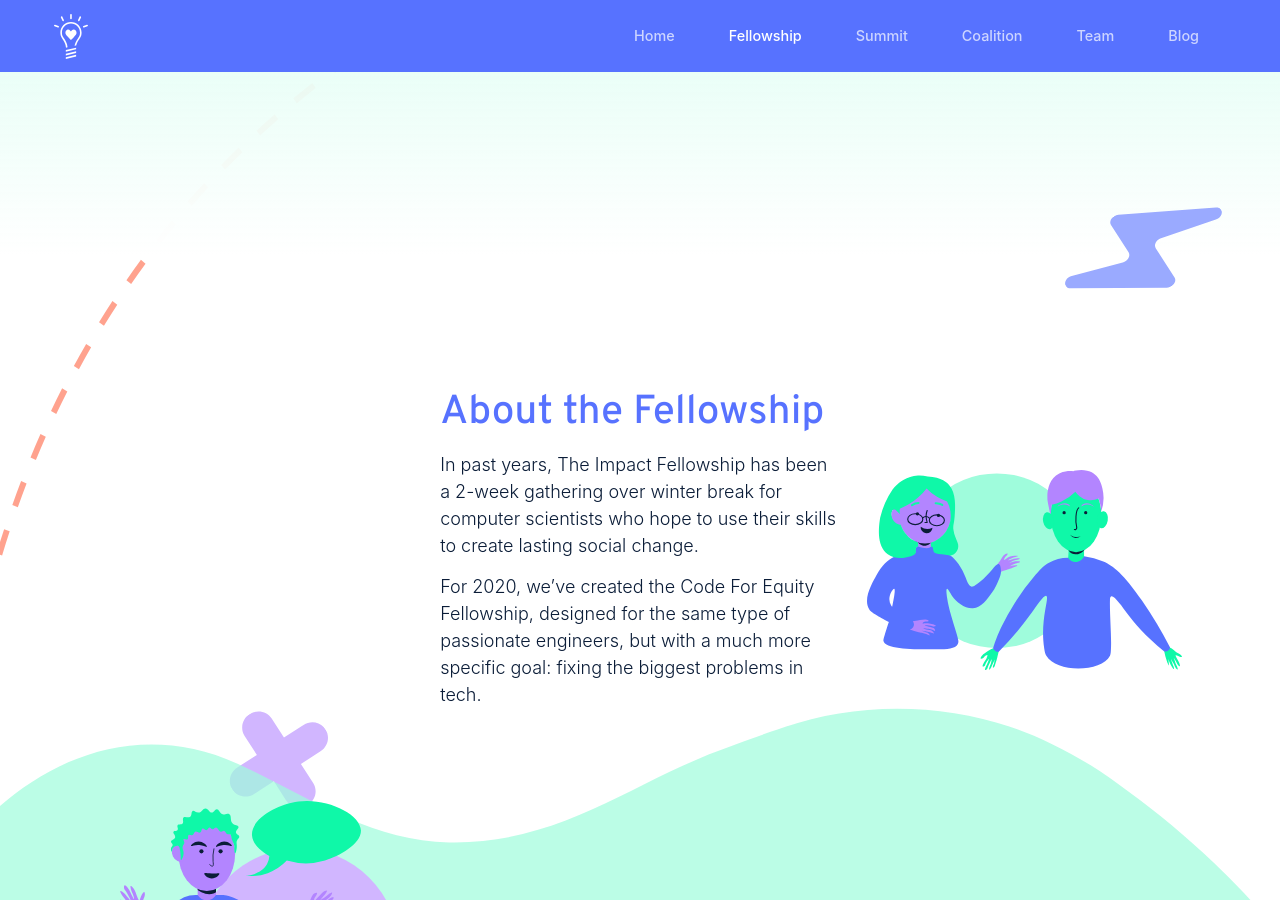
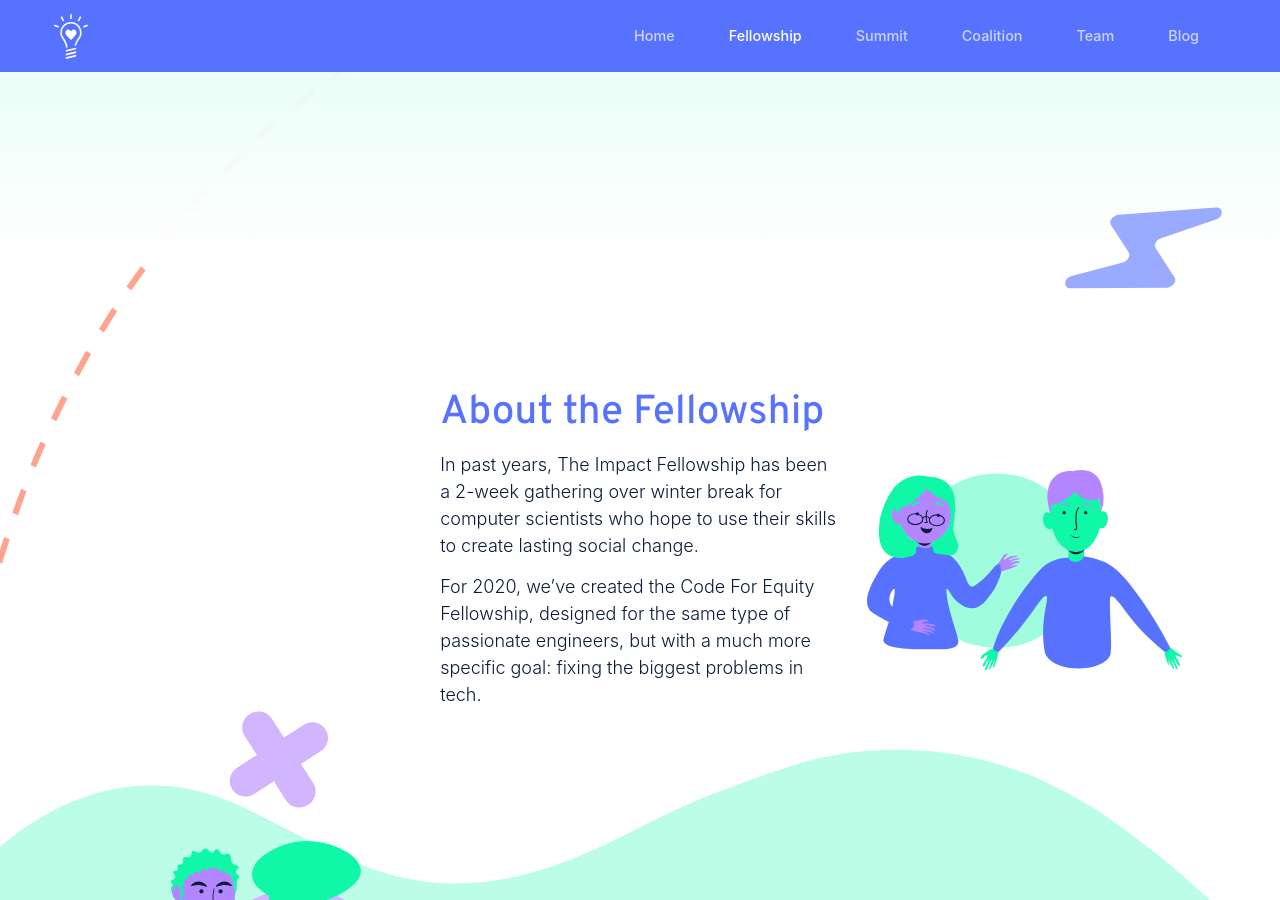
Before and after one commit to impact-labs/impact-labs.github.io, a Jekyll site: the page built from pages/fellowship.html, in a window 1280 px wide and 900 px high, scrolled down 799 px. Built offline with Jekyll 4.4.1, drawn with Linux system fonts in a browser that asks for light colours; nearby versions of some CDN libraries.

Commit message:
fix margin between "about" and "move purposefully"

```diff
--- a/pages/fellowship.html
+++ b/pages/fellowship.html
@@ -30,7 +30,7 @@
 <div class="d-none d-lg-inline" style="position: fixed; height:30%; bottom:0; z-index: -2; width:100%; background-color:white;"></div>
 
 
-<section style="position:relative" class="mb-6">
+<section style="position:relative" class="mb-4">
 	<img alt="Bolt" class="accent d-none d-md-inline" style="width:100px; position:absolute; right: 100px; top: -100px;" src="/assets/images/accents/bolt.svg" />
 	<img alt="Plus" class="accent d-none d-md-inline" style="width:120px; position:absolute; left: 250px; top: 500px;" src="/assets/images/accents/plus.svg" />
 	<div class="container-fluid">
```
